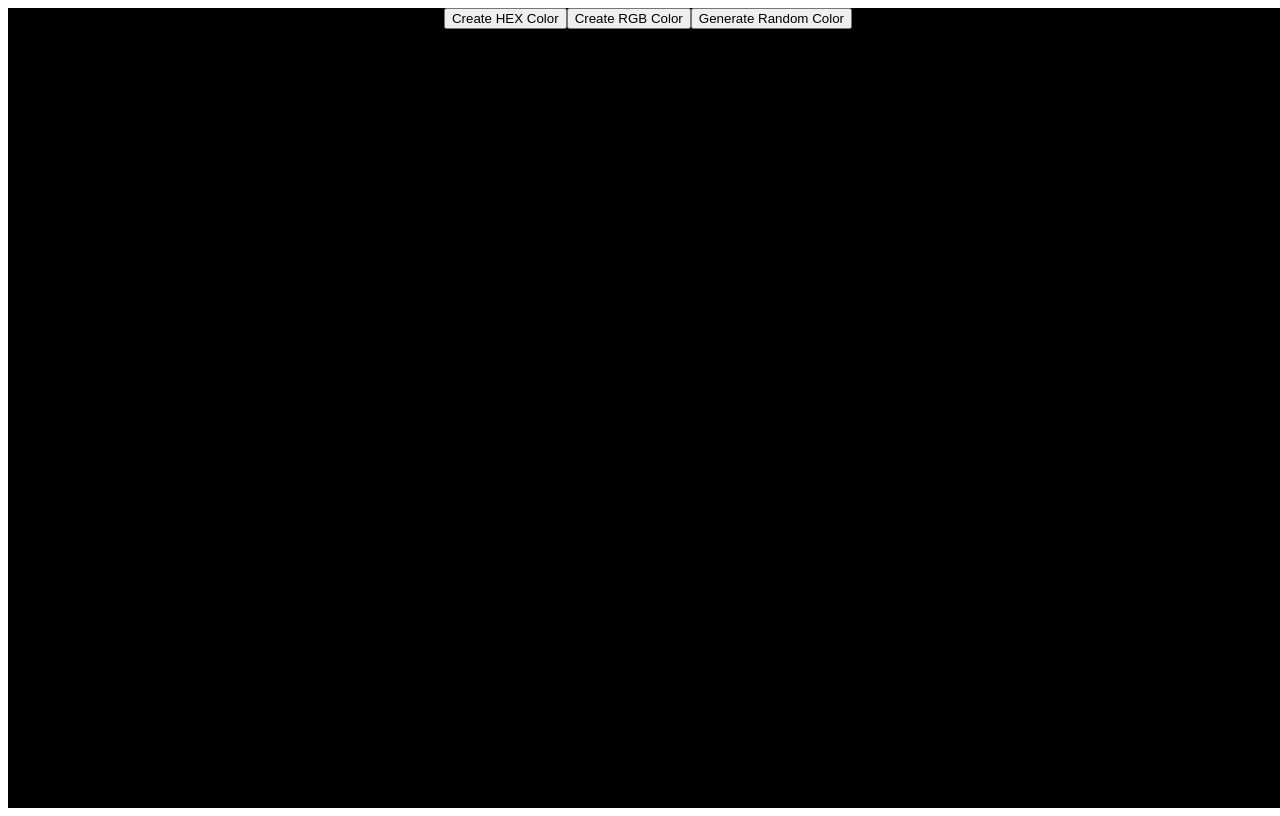
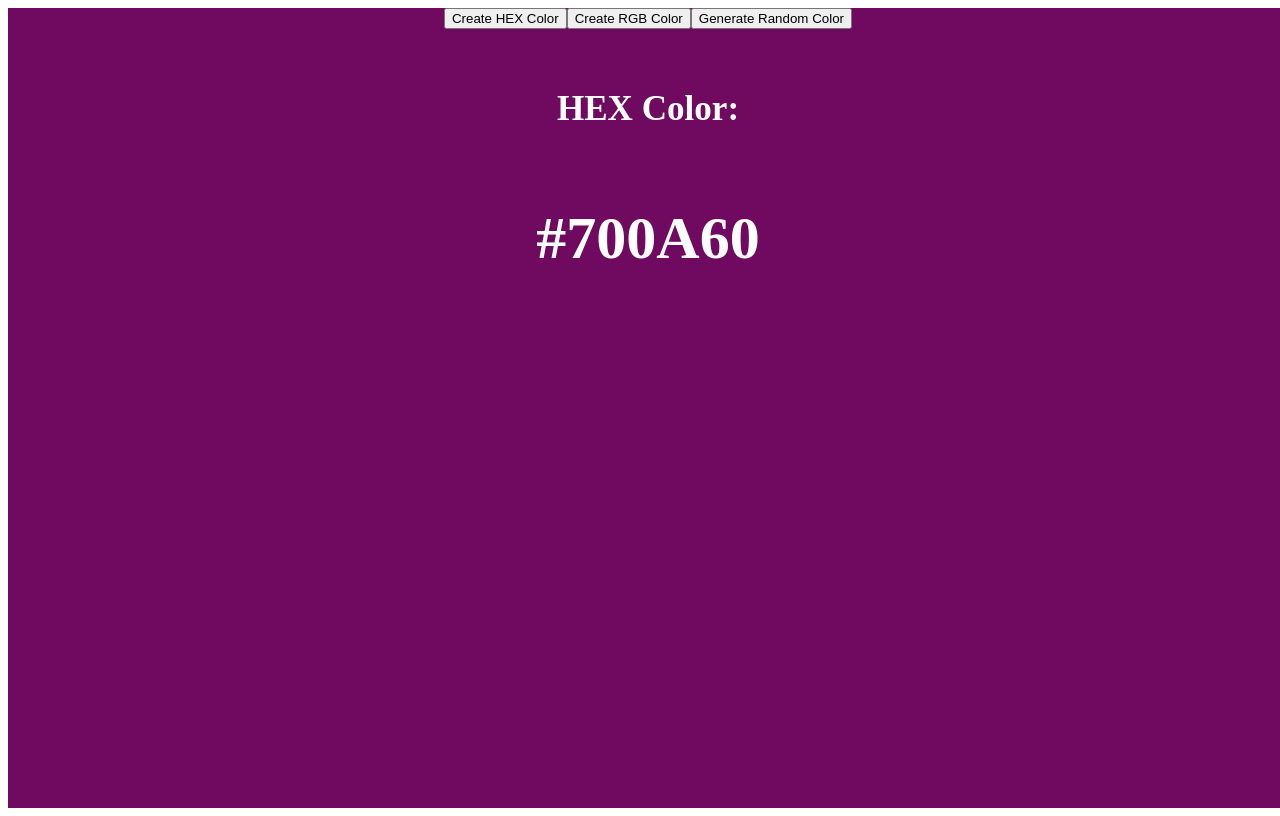
Before and after one commit to josephesteva/react-practice, a React (Vite) app: page / in a window 1280 px wide. Built offline with nearby package versions, Linux system fonts and the light colour scheme.

Commit message:
Implement color text display

```diff
--- a/src/components/random-color/index.jsx
+++ b/src/components/random-color/index.jsx
@@ -1,26 +1,24 @@
-import { useState } from "react"
+import { useEffect, useState } from "react"
 
 
 
-export default function RandomColor(){
-	const [typeOfColor,setTypeOfColor] = useState('hex')
+export default function RandomColor() {
+	const [typeOfColor, setTypeOfColor] = useState('hex')
 	const [color, setColor] = useState("#000000");
-	const [colorText, setColorText] = useState('')
 
-	function randomColorUtility(length){
-		return Math.floor(Math.random()*length)
+	function randomColorUtility(length) {
+		return Math.floor(Math.random() * length)
 	}
 
 	function handleCreateRandomHexColor() {
-		const hex = [0,1,2,3,4,5,6,7,8,9,"A","B","C","D","E","F"]
+		const hex = [0, 1, 2, 3, 4, 5, 6, 7, 8, 9, "A", "B", "C", "D", "E", "F"]
 		let hexColor = "#";
 
-		for (let i=0; i < 6; i++) {
+		for (let i = 0; i < 6; i++) {
 			hexColor += hex[randomColorUtility(hex.length)]
 		}
 		console.log(hexColor);
 		setColor(hexColor)
-		setColorText(hexColor)
 	}
 
 	function handleCreateRandomRgbColor() {
@@ -28,9 +26,12 @@ export default function RandomColor(){
 		const g = randomColorUtility(256)
 		const b = randomColorUtility(256)
 
-		setColor(`rgb(${r},${g},${b})`)
-		setColorText(`rgb(${r},${g},${b})`)
+		setColor(`rgb(${r}, ${g}, ${b})`)
 	}
+
+	useEffect(()=> {
+		{typeOfColor === 'hex' ? handleCreateRandomHexColor() : handleCreateRandomRgbColor()}
+	}, [typeOfColor])
 
 	return (
 		<div style={{
@@ -39,10 +40,23 @@ export default function RandomColor(){
 			// border: '2px solid black',
 			background: color
 		}}>
-			<button onClick={()=>setTypeOfColor('hex')}>Create HEX Color</button>
-			<button onClick={()=>setTypeOfColor('rgb')}>Create RGB Color</button>
+			<button onClick={() => setTypeOfColor('hex')}>Create HEX Color</button>
+			{/* <button onClick={() => {setTypeOfColor('hex'), handleCreateRandomHexColor()}}>Create HEX Color</button> */}
+			<button onClick={() => setTypeOfColor('rgb')}>Create RGB Color</button>
+			{/* <button onClick={() => {setTypeOfColor('rgb'), handleCreateRandomRgbColor()}}>Create RGB Color</button> */}
 			<button onClick={typeOfColor === 'hex' ? handleCreateRandomHexColor : handleCreateRandomRgbColor}>Generate Random Color</button>
-			<h1>{colorText}</h1>
+			<div style={{
+				display: 'flex',
+				flexDirection: 'column',
+				justifyContent: 'center',
+				alignItems: 'center',
+				color: '#fff',
+				fontSize: '30px',
+				marginTop: '25px'
+			}}>
+				<h3>{typeOfColor === 'hex' ? "HEX Color:" : 'RGB Color:'}</h3>
+				<h1>{color}</h1>
+			</div>
 		</div>
 	)
 }
```
